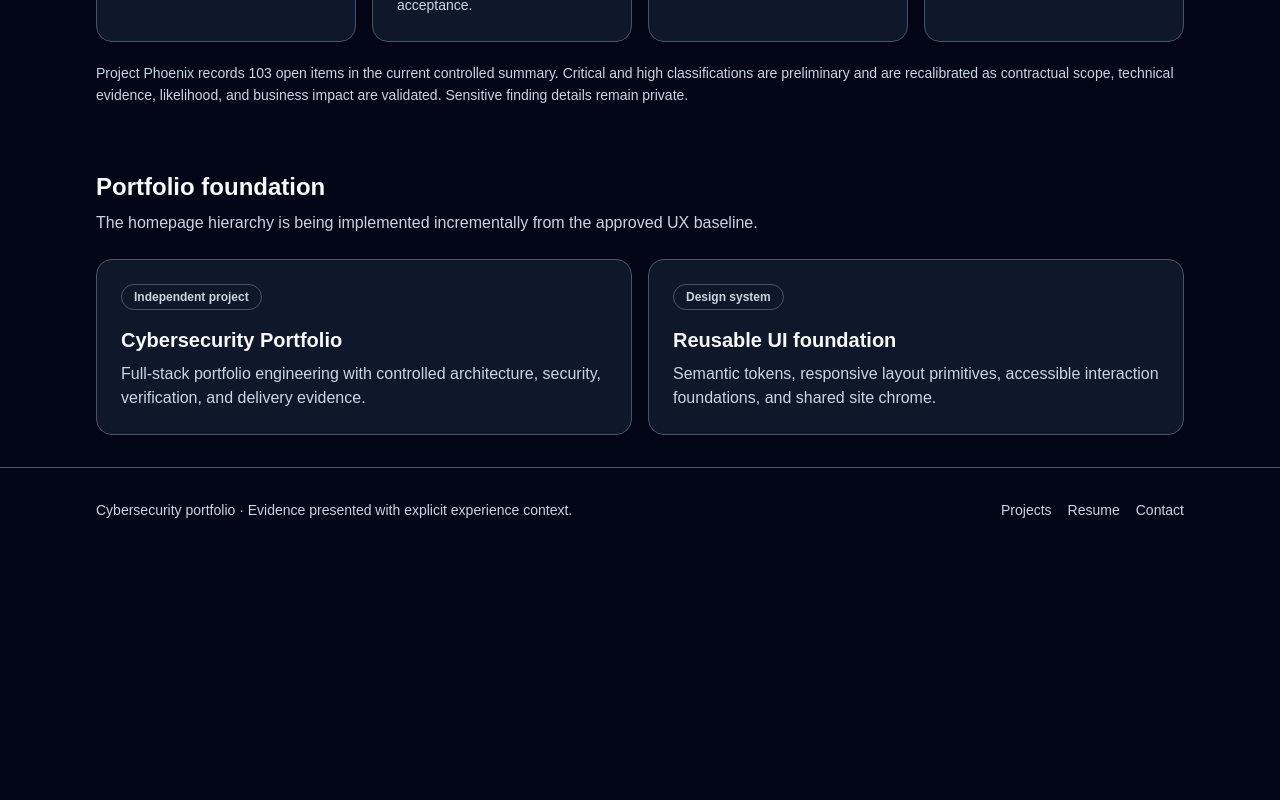
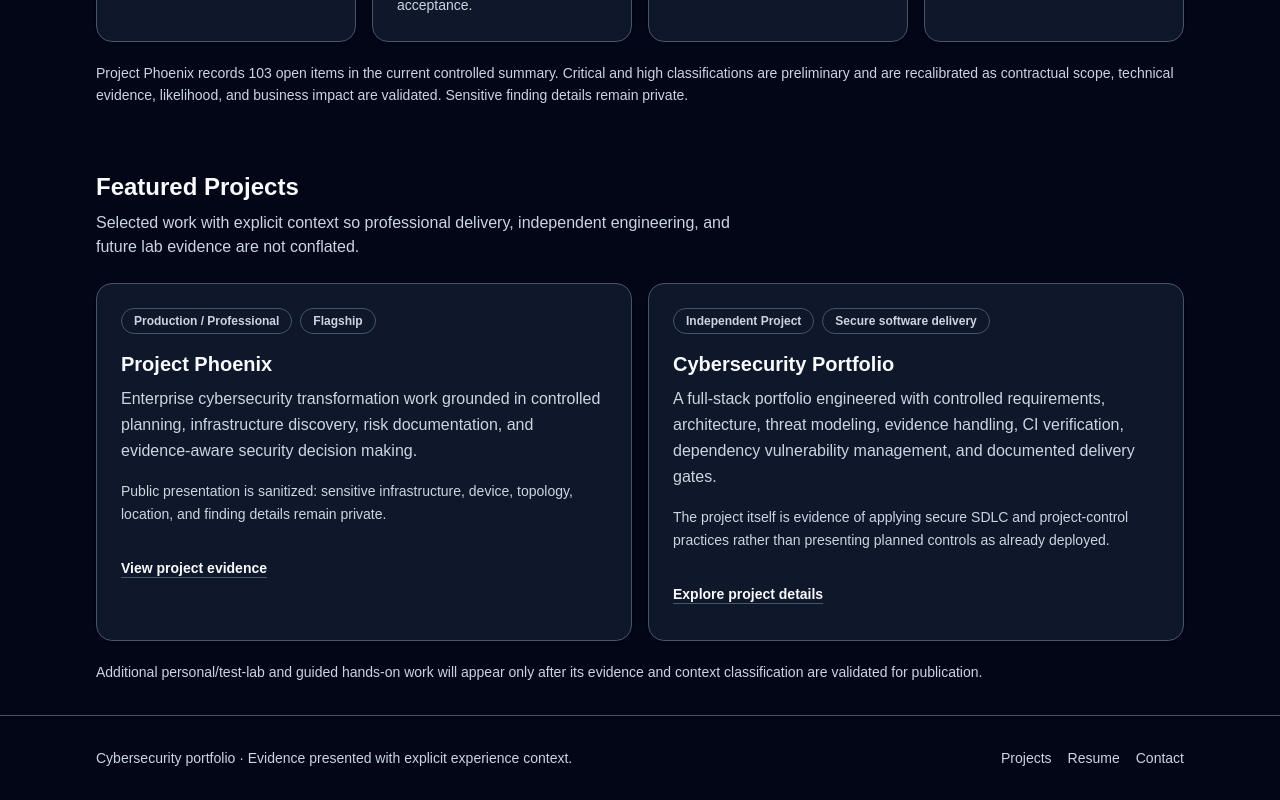
Before and after one commit to HexeCalibre/My-Portfolio, a Next.js app: page / in a window 1280 px wide. Shown: the part 1681-2481 px from the top of the page. Before the commit the page ends 2233 px from the top, so only its background shows below. Built offline with nearby package versions, Linux system fonts and the light colour scheme.

Commit message:
feat: add evidence-classified featured projects

```diff
--- a/src/app/page.tsx
+++ b/src/app/page.tsx
@@ -131,25 +131,57 @@ export default function Home() {
         </Section>
 
         <Section
-          title="Portfolio foundation"
-          description="The homepage hierarchy is being implemented incrementally from the approved UX baseline."
+          title="Featured Projects"
+          description="Selected work with explicit context so professional delivery, independent engineering, and future lab evidence are not conflated."
         >
-          <div className="grid gap-4 md:grid-cols-2">
+          <div className="grid gap-4 lg:grid-cols-2">
             <Card>
-              <Badge>Independent project</Badge>
+              <div className="flex flex-wrap gap-2">
+                <Badge>Production / Professional</Badge>
+                <Badge>Flagship</Badge>
+              </div>
+              <h3 className="mt-4 text-xl font-semibold text-foreground">Project Phoenix</h3>
+              <p className="mt-2 leading-relaxed text-muted">
+                Enterprise cybersecurity transformation work grounded in controlled planning, infrastructure discovery, risk documentation, and evidence-aware security decision making.
+              </p>
+              <p className="mt-4 text-sm leading-relaxed text-muted">
+                Public presentation is sanitized: sensitive infrastructure, device, topology, location, and finding details remain private.
+              </p>
+              <div className="mt-5">
+                <Link
+                  href="/projects"
+                  className="inline-flex min-h-11 items-center text-sm font-semibold text-foreground underline decoration-border underline-offset-4 hover:decoration-foreground"
+                >
+                  View project evidence
+                </Link>
+              </div>
+            </Card>
+
+            <Card>
+              <div className="flex flex-wrap gap-2">
+                <Badge>Independent Project</Badge>
+                <Badge>Secure software delivery</Badge>
+              </div>
               <h3 className="mt-4 text-xl font-semibold text-foreground">Cybersecurity Portfolio</h3>
-              <p className="mt-2 text-muted">
-                Full-stack portfolio engineering with controlled architecture, security, verification, and delivery evidence.
+              <p className="mt-2 leading-relaxed text-muted">
+                A full-stack portfolio engineered with controlled requirements, architecture, threat modeling, evidence handling, CI verification, dependency vulnerability management, and documented delivery gates.
               </p>
-            </Card>
-            <Card>
-              <Badge>Design system</Badge>
-              <h3 className="mt-4 text-xl font-semibold text-foreground">Reusable UI foundation</h3>
-              <p className="mt-2 text-muted">
-                Semantic tokens, responsive layout primitives, accessible interaction foundations, and shared site chrome.
+              <p className="mt-4 text-sm leading-relaxed text-muted">
+                The project itself is evidence of applying secure SDLC and project-control practices rather than presenting planned controls as already deployed.
               </p>
+              <div className="mt-5">
+                <Link
+                  href="/projects"
+                  className="inline-flex min-h-11 items-center text-sm font-semibold text-foreground underline decoration-border underline-offset-4 hover:decoration-foreground"
+                >
+                  Explore project details
+                </Link>
+              </div>
             </Card>
           </div>
+          <p className="mt-5 text-sm leading-relaxed text-muted">
+            Additional personal/test-lab and guided hands-on work will appear only after its evidence and context classification are validated for publication.
+          </p>
         </Section>
       </Container>
     </main>
```
